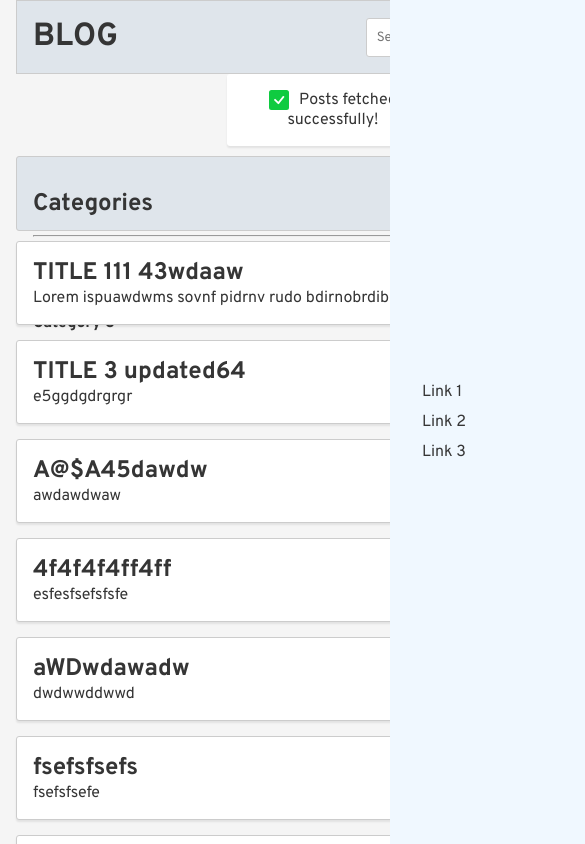
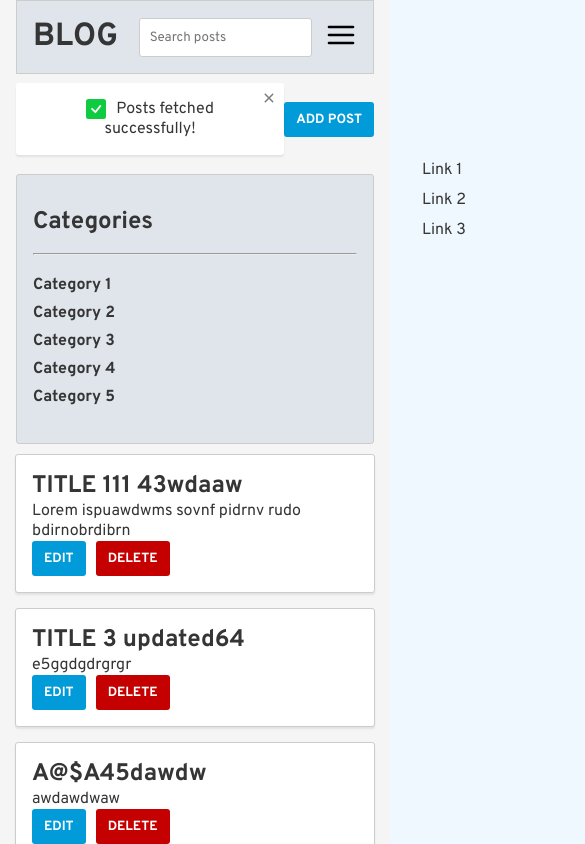
Before and after one commit to damjans92/blog-redux, a React (Create React App) app: page / in a window 390 px wide. Shown: the top 844 px of the page, 585 px wide, since content can reach past the window. Built offline with nearby package versions, Linux system fonts and the light colour scheme; data requests are answered from the project's data file.

Commit message:
responsive css

```diff
--- a/src/App.css
+++ b/src/App.css
@@ -58,13 +58,13 @@ button {
 .search-input {
   display: inline-flex;
   width: 200px;
-  margin-right: 1em;
+  margin: 0 1em;
 }
 .header-bottom {
   display: grid;
   grid-template-columns: 1fr 1fr 1fr;
   align-items: center;
-  height: 72px;
+  height: 90px;
 }
 .header-bottom button {
   display: block;
@@ -115,12 +115,14 @@ button {
 .main {
   grid-area: main;
   border-radius: var(--radius);
+  height: 90vh;
 }
 .container {
   display: flex;
   align-items: center;
   flex-direction: column;
   gap: 15px;
+  padding: 0 1em;
 }
 .blog-post {
   width: 600px;
@@ -133,6 +135,25 @@ button {
   box-shadow: 0px 2px 2px rgb(0 0 0 / 8%);
   transition: box-shadow 100ms ease-in;
 }
+@media (max-width: 1024px) {
+  .header-bottom {
+    grid-template-columns: auto 1fr auto;
+  }
+  .blog-post {
+    width: 100%;
+  }
+}
+@media (max-width: 768px) {
+  .search-input {
+    width: 100%;
+  }
+}
+@media (max-width: 400px) {
+  .blog-post {
+    flex-direction: column;
+  }
+}
+
 .blog-post:hover {
   box-shadow: 0px 3px 10px rgb(0 0 0 / 16%);
 }
@@ -172,7 +193,7 @@ label {
 @media (max-width: 768px) {
   .grid {
     grid-template-columns: 1fr;
-    grid-template-rows: auto minmax(75px, auto) 1fr;
+    grid-template-rows: auto auto 1fr;
     grid-template-areas:
       "header"
       "sidebar"
@@ -192,7 +213,7 @@ label {
 }
 .nav-main {
   display: inline-flex;
-  align-items: center;
+  align-items: flex-start;
 }
 .nav-main ul {
   list-style: none;
@@ -271,6 +292,11 @@ label {
   animation-duration: 0.4s;
   animation-timing-function: ease-in-out;
 }
+@media (max-width: 640px) {
+  .modal-content {
+    width: 70vw;
+  }
+}
 @-webkit-keyframes fadeIn {
   from {
     opacity: 0;
```
